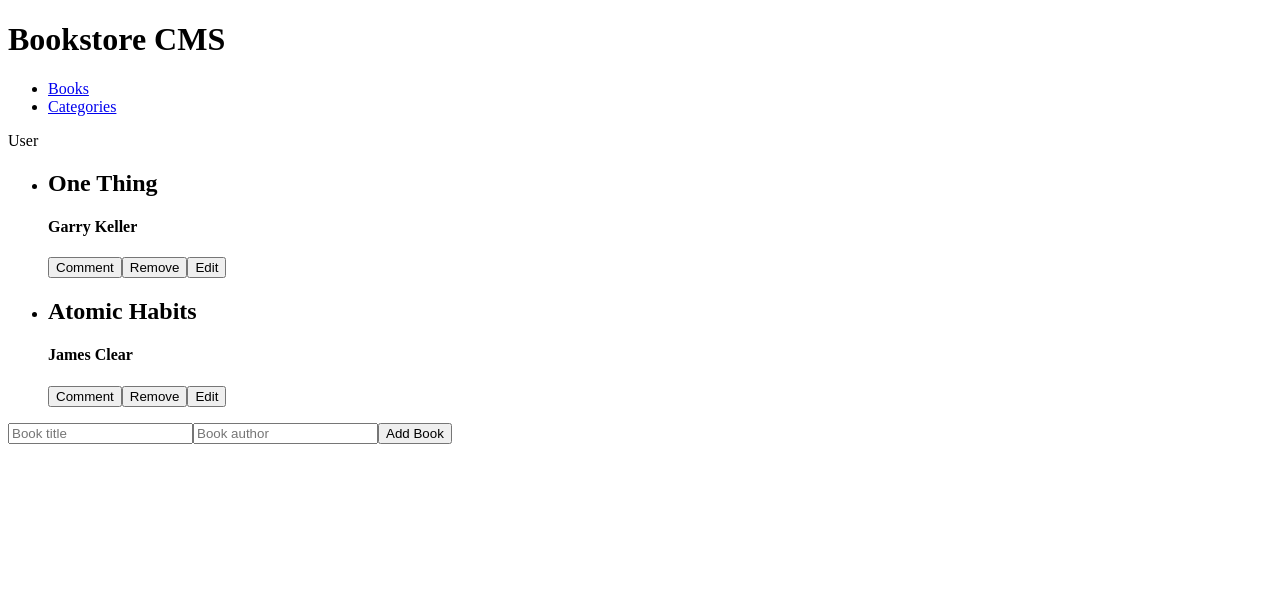
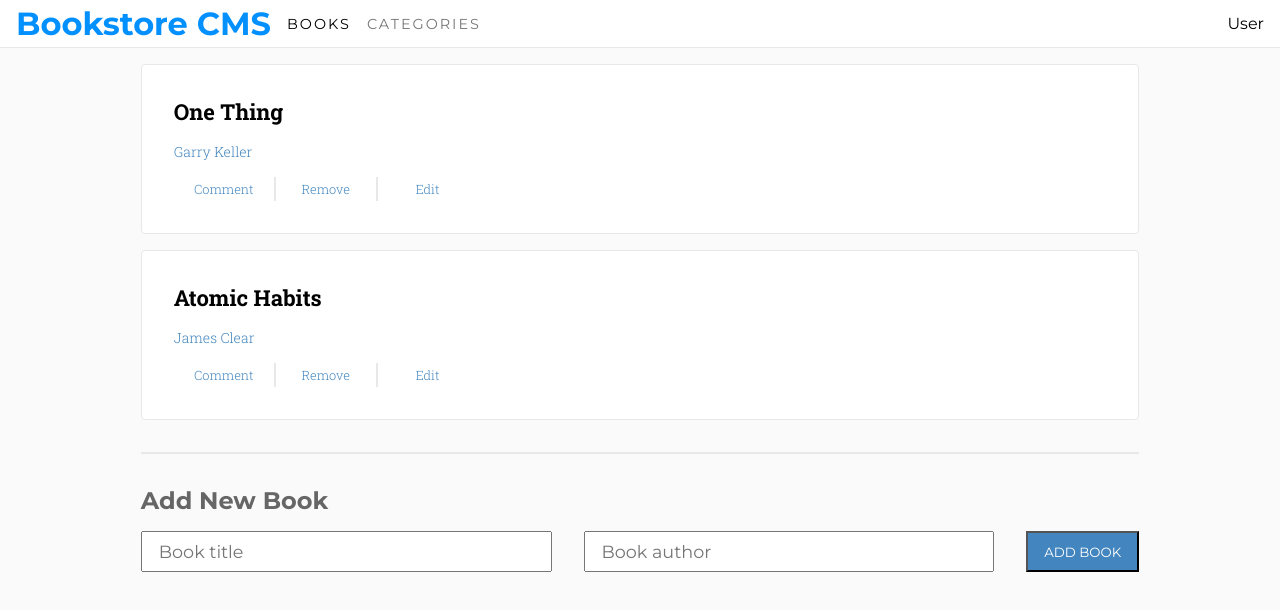
Before and after one commit to IndieCoderMM/bookstore-cms, a React (Create React App) app: page / in a window 1280 px wide. Shown: the top 610 px of the page. Built offline with nearby package versions, Linux system fonts and the light colour scheme.

Commit message:
Add basic styles for homepage

```diff
--- a/public/index.html
+++ b/public/index.html
@@ -9,7 +9,7 @@
       name="description"
       content="Bookstore CMS app"
     />
-    <title>React App</title>
+    <title>Bookstore CMS</title>
   </head>
   <body>
     <noscript>You need to enable JavaScript to run this app.</noscript>
--- /dev/null
+++ b/src/App.css
@@ -0,0 +1,173 @@
+@import url('https://fonts.googleapis.com/css2?family=Montserrat:wght@300;400;700&family=Roboto+Slab:wght@300;700&display=swap');
+
+* {
+  box-sizing: border-box;
+  margin: 0;
+  padding: 0;
+}
+
+:root {
+  --skyblue: #0290ff;
+  --blue: #4386bf;
+  --indigo: #307bbe;
+  --gray: #e8e8e8;
+  --black: #121212;
+}
+
+body {
+  background-color: #fafafa;
+  font-family: 'Montserrat', sans-serif;
+}
+
+/* Navbar  */
+.navbar {
+  width: 100%;
+  background-color: #fff;
+  display: flex;
+  justify-content: space-between;
+  align-items: center;
+  padding: 0.25rem 1rem;
+  border-bottom: solid 1px var(--gray);
+}
+
+.nav-brand {
+  color: var(--skyblue);
+  font-weight: 700;
+}
+
+nav {
+  flex: 1;
+  padding: 0.5rem 1rem;
+}
+
+.nav-list {
+  list-style: none;
+  display: flex;
+  gap: 1rem;
+}
+
+.nav-link {
+  text-decoration: none;
+  text-transform: uppercase;
+  font-size: 0.9rem;
+  letter-spacing: 2px;
+  color: #777;
+}
+
+.nav-link.active {
+  color: #000;
+}
+
+/* Commons  */
+article {
+  width: 100%;
+  min-height: 80vh;
+  display: flex;
+  flex-direction: column;
+  align-items: center;
+}
+
+/* Bookslist  */
+.bookslist-container {
+  padding: 1rem;
+}
+
+.bookslist {
+  list-style: none;
+  display: flex;
+  flex-direction: column;
+  gap: 1rem;
+  width: 80%;
+}
+
+.book {
+  width: 100%;
+  display: flex;
+  flex-direction: column;
+  background-color: #fff;
+  font-family: 'Roboto Slab', serif;
+  gap: 1rem;
+  border: solid 1px var(--gray);
+  border-radius: 4px;
+  padding: 2rem;
+}
+
+.book-title {
+  font-weight: 700;
+  font-size: 1.375rem;
+}
+
+.book-author {
+  font-weight: 300;
+  font-size: 0.875rem;
+  color: var(--blue);
+}
+
+.btn-group {
+  display: flex;
+}
+
+.btn-group > button {
+  color: var(--blue);
+  font-family: 'Roboto Slab', serif;
+  border: none;
+  background-color: #fff;
+  font-size: 0.8rem;
+  font-weight: 300;
+  min-width: 100px;
+  padding: 0.25rem 0.5rem;
+  cursor: pointer;
+  transition: all 0.2s;
+}
+
+.btn-group > button:hover {
+  color: var(--skyblue);
+}
+
+.btn-group > .vertical-divider {
+  width: 0.12rem;
+  height: 1.5rem;
+  background-color: var(--gray);
+}
+
+/* Bookform  */
+.form-container {
+  padding: 2rem 0;
+  margin-top: 2rem;
+  width: 80%;
+  border-top: solid 2px var(--gray);
+}
+
+.form-container > h2 {
+  color: #666;
+  margin-bottom: 1rem;
+}
+
+.book-form {
+  display: flex;
+  justify-content: space-around;
+  gap: 2rem;
+}
+
+.book-form > input {
+  font-family: 'Montserrat', sans-serif;
+  padding: 0.5rem 1rem;
+  flex: 1;
+  font-size: 1.1rem;
+}
+
+.book-form > input::placeholder {
+  font-family: 'Montserrat', sans-serif;
+}
+
+.book-form > button {
+  font-family: 'Montserrat', sans-serif;
+  text-transform: uppercase;
+  padding: 0.5rem 1rem;
+  background-color: var(--blue);
+  color: #fff;
+}
+
+.book-form > button:hover {
+  background-color: var(--skyblue);
+}
--- a/src/App.js
+++ b/src/App.js
@@ -1,5 +1,6 @@
 import React from 'react';
 import { Route, Routes } from 'react-router-dom';
+import './App.css';
 import Navbar from './components/Navbar';
 import BooksList from './components/BooksList';
 import Categories from './components/Categories';
--- a/src/components/Book.js
+++ b/src/components/Book.js
@@ -2,12 +2,14 @@
 import PropTypes from 'prop-types';
 
 const Book = ({ title, author }) => (
-  <div>
-    <h2>{title}</h2>
-    <h4>{author}</h4>
+  <div className="book">
+    <h2 className="book-title">{title}</h2>
+    <h4 className="book-author">{author}</h4>
     <div className="btn-group">
       <button type="button">Comment</button>
+      <div className="vertical-divider" />
       <button type="button">Remove</button>
+      <div className="vertical-divider" />
       <button type="button">Edit</button>
     </div>
   </div>
--- a/src/components/BookForm.js
+++ b/src/components/BookForm.js
@@ -1,7 +1,8 @@
 import React from 'react';
 
 const BookForm = () => (
-  <div>
+  <div className="form-container">
+    <h2>Add New Book</h2>
     <form className="book-form">
       <input type="text" placeholder="Book title" />
       <input type="text" placeholder="Book author" />
--- a/src/components/BooksList.js
+++ b/src/components/BooksList.js
@@ -16,7 +16,7 @@
     },
   ];
   return (
-    <div className="bookslist-container">
+    <article className="bookslist-container">
       <ul className="bookslist">
         {books.map((book) => (
           <li key={book.id}>
@@ -25,7 +25,7 @@
         ))}
       </ul>
       <BookForm />
-    </div>
+    </article>
   );
 };
 
--- a/src/components/Categories.js
+++ b/src/components/Categories.js
@@ -1,10 +1,10 @@
 import React from 'react';
 
 const Categories = () => (
-  <div>
+  <article>
     <h2>Categories</h2>
     <button type="button">Check Status</button>
-  </div>
+  </article>
 );
 
 export default Categories;
--- a/src/components/Navbar.js
+++ b/src/components/Navbar.js
@@ -2,19 +2,23 @@
 import { NavLink } from 'react-router-dom';
 
 const Navbar = () => (
-  <div>
-    <h1>Bookstore CMS</h1>
+  <div className="navbar">
+    <h1 className="nav-brand">Bookstore CMS</h1>
     <nav>
-      <ul>
+      <ul className="nav-list">
         <li>
-          <NavLink to="/">Books</NavLink>
+          <NavLink to="/" className="nav-link">
+            Books
+          </NavLink>
         </li>
         <li>
-          <NavLink to="/categories">Categories</NavLink>
+          <NavLink to="/categories" className="nav-link">
+            Categories
+          </NavLink>
         </li>
       </ul>
     </nav>
-    <div>User</div>
+    <div className="user-icon">User</div>
   </div>
 );
 
```
